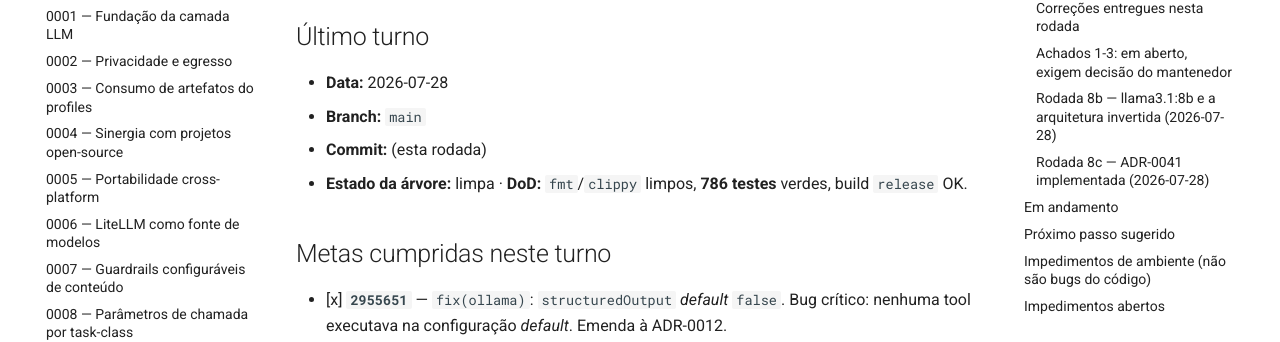
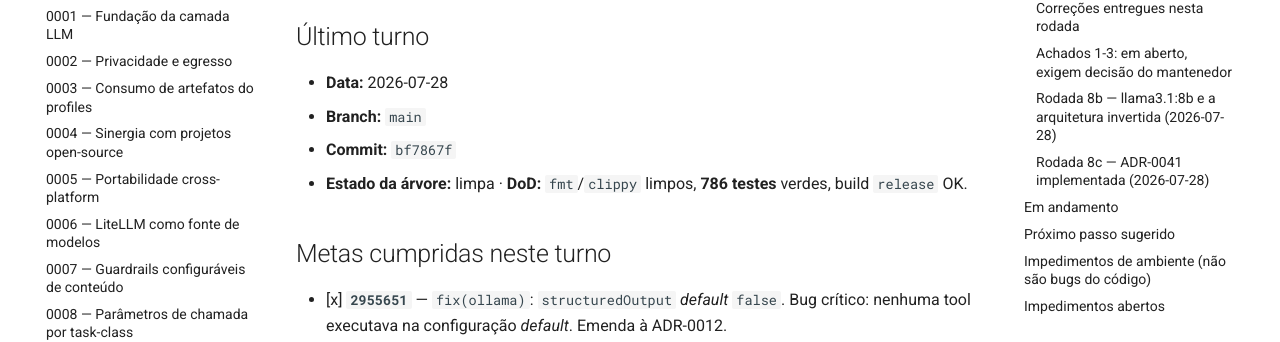
Before and after one commit to psiagoleal/agentry, an MkDocs documentation site: the page built from docs/CURRENT-STATE.md, in a window 1280 px wide and 900 px high. Shown: the part 367-709 px from the top of the window. Built offline with MkDocs 1.6.1 and Material for MkDocs 9.7.7, drawn with Linux system fonts in a browser that asks for light colours; comment, search, counter and statistics services are not loaded.

Commit message:
docs(handoff): registra o hash da rodada 8c
{agente: Claude Code; modelo: claude-opus-5}

```diff
--- a/docs/CURRENT-STATE.md
+++ b/docs/CURRENT-STATE.md
@@ -13,7 +13,7 @@
 
 - **Data:** 2026-07-28
 - **Branch:** `main`
-- **Commit:** (esta rodada)
+- **Commit:** `bf7867f`
 - **Estado da árvore:** limpa · **DoD:** `fmt`/`clippy` limpos, **786 testes** verdes, build
   `release` OK.
 
```
